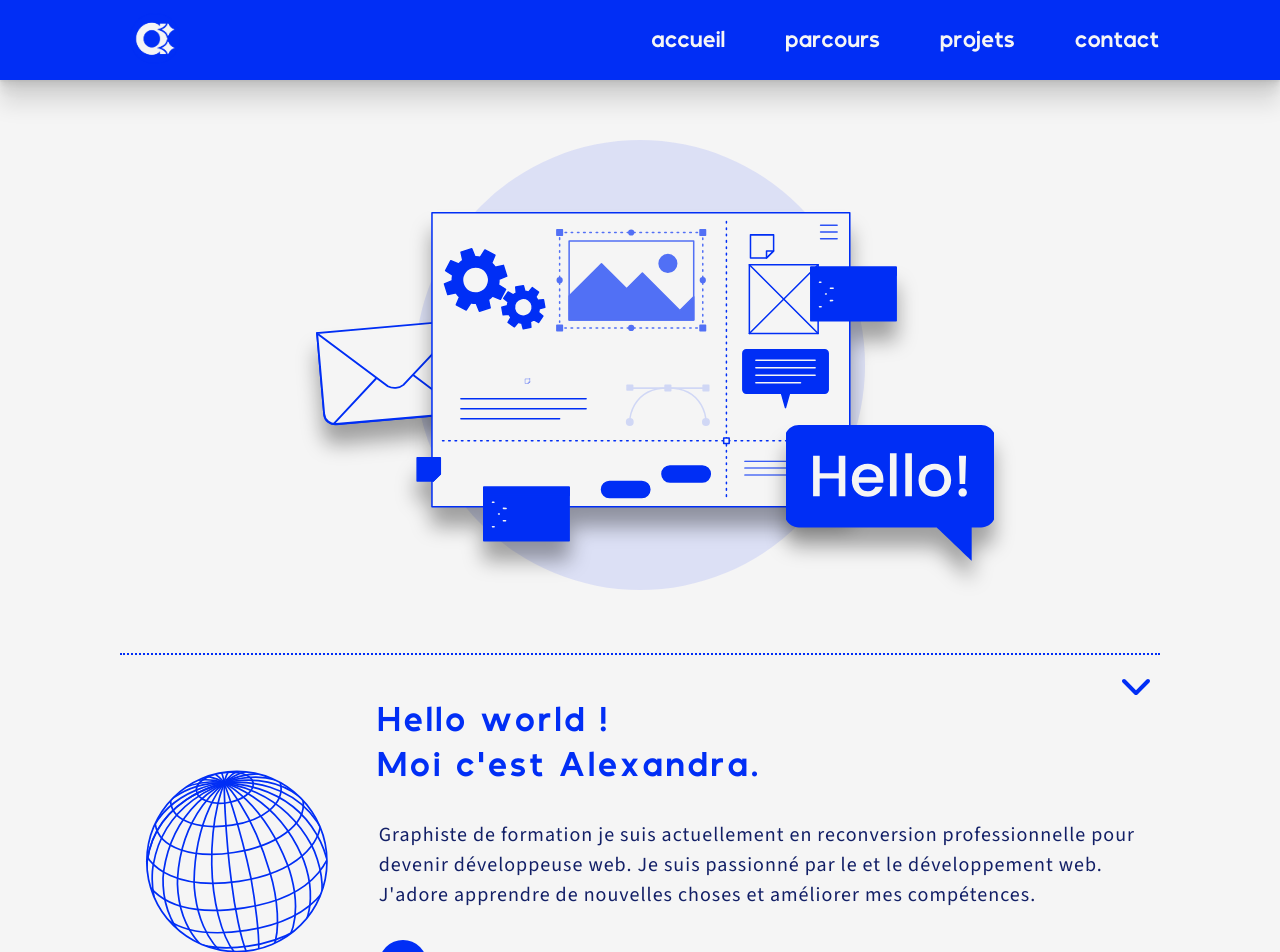
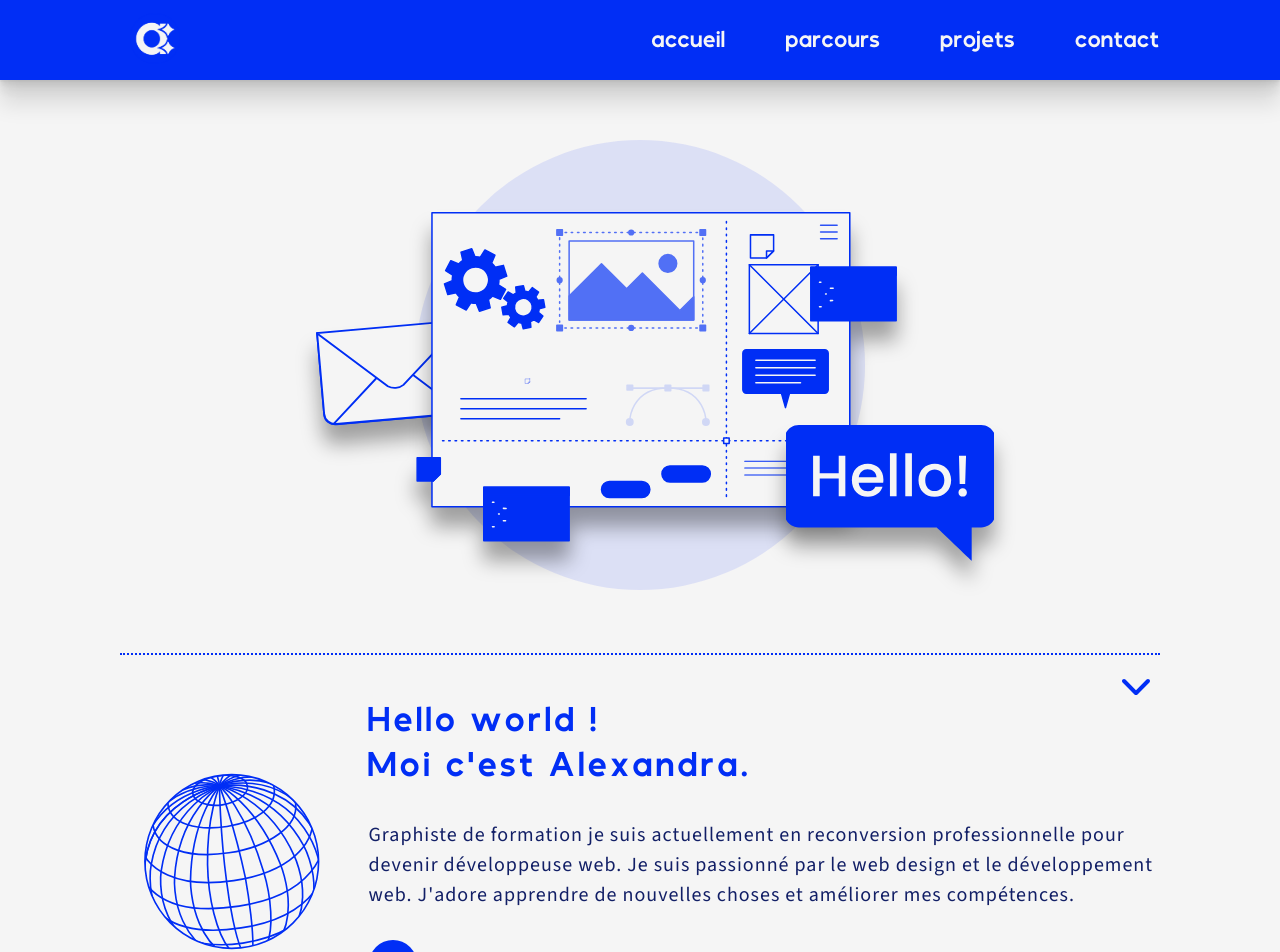
Before and after one commit to Alexandra-Rdrgs/portfolio_23, a React (Vite) app: page / in a window 1280 px wide. Shown: the top 952 px of the page. Built offline with nearby package versions, Linux system fonts and the light colour scheme.

Commit message:
Fixed missed words

```diff
--- a/src/pages/Home.jsx
+++ b/src/pages/Home.jsx
@@ -86,8 +86,8 @@ function Home() {
             <p>
               Graphiste de formation je suis actuellement en reconversion
               professionnelle pour devenir développeuse web. Je suis passionné
-              par le et le développement web. J'adore apprendre de nouvelles
-              choses et améliorer mes compétences.
+              par le web design et le développement web. J'adore apprendre de
+              nouvelles choses et améliorer mes compétences.
             </p>
             <div id="container">
               <Link to="/about" className="button">
```
